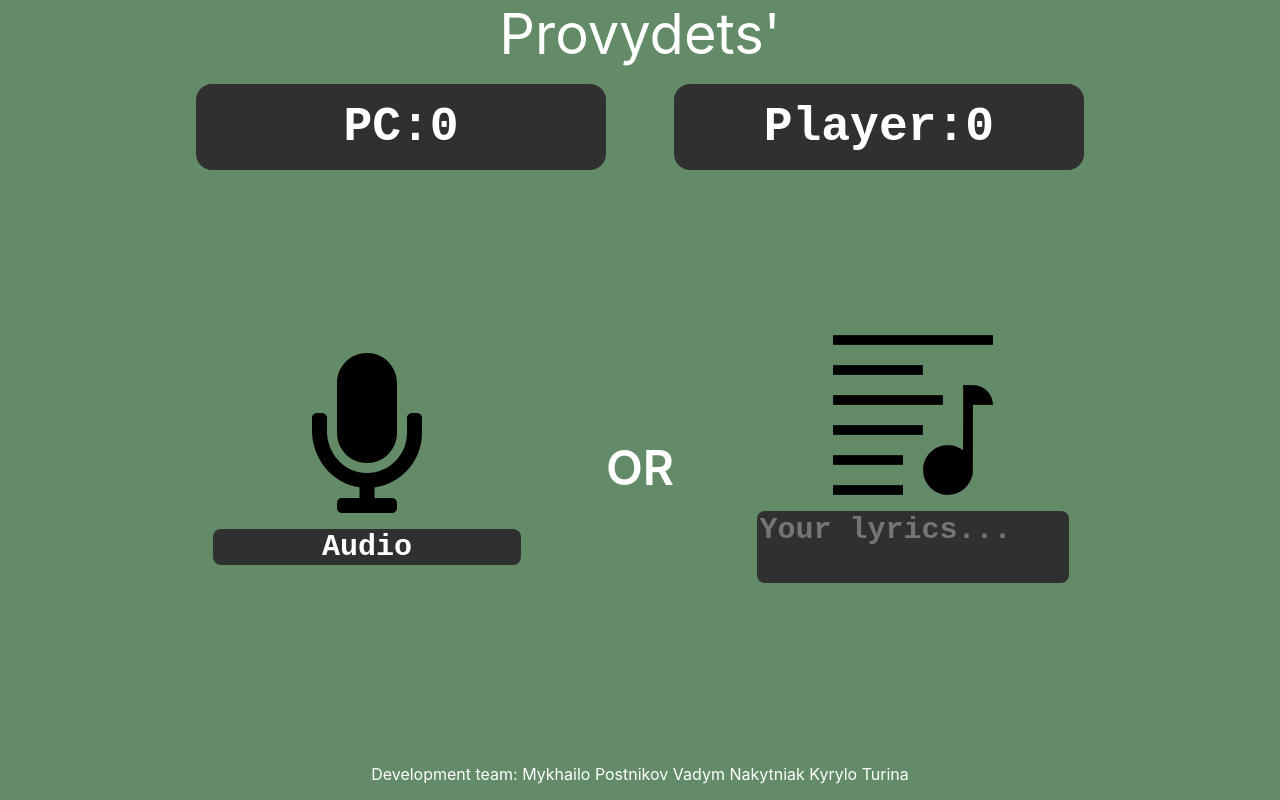
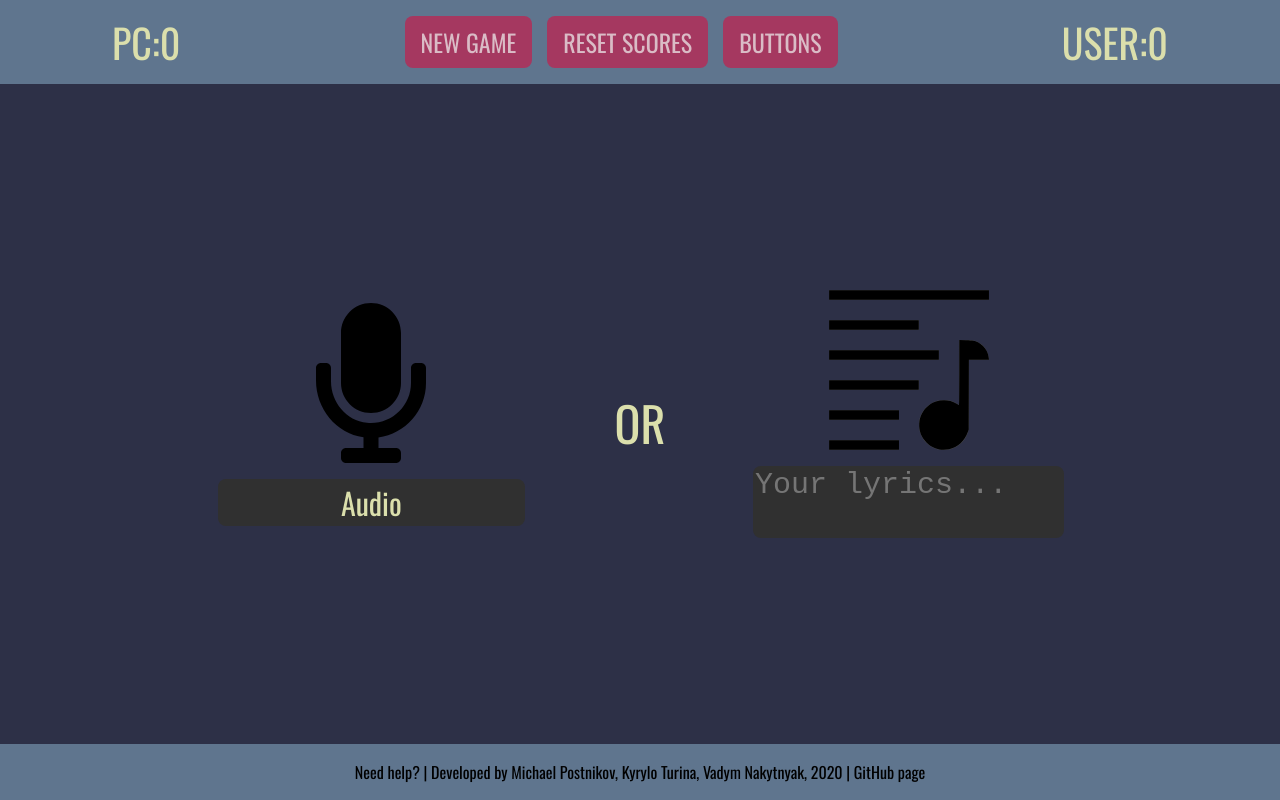
Before and after one commit to mikharkiv/provydets, a React (Create React App) app: page / in a window 1280 px wide. Built offline with nearby package versions, Linux system fonts and the light colour scheme.

Commit message:
Reworked to fit the design

```diff
--- a/public/index.html
+++ b/public/index.html
@@ -24,6 +24,7 @@
       work correctly both with client-side routing and a non-root public URL.
       Learn how to configure a non-root public URL by running `npm run build`.
     -->
+    <link href="https://fonts.googleapis.com/css?family=Oswald&display=swap&subset=cyrillic" rel="stylesheet">
     <title>React App</title>
   </head>
   <body>
--- a/src/App.css
+++ b/src/App.css
@@ -1,17 +1,43 @@
+body {
+  font-family: "Oswald", sans-serif;
+}
+
+button {
+  font-family: "Oswald", sans-serif;
+}
+
 .App {
   display: flex;
   flex-direction: column;
   align-items: center;
   justify-content: center;
-  background-color: rgb(99, 139, 104);
-  color: #ffffff;
+  background-color: #2d3047;
   min-height: 100vh;
+  color: #dbdfac;
+
 }
 
 .App-header {
   text-align: center;
   font-size: calc(40px + 2vmin);
   margin-bottom: 16px;
+  height: 1.5em;
+
+  display: flex;
+  flex-direction: row;
+  justify-content: space-around;
+  align-items: center;
+}
+
+.App-footer,
+.App-header {
+  background-color: #5f758e;
+  width: 100%;
+}
+
+.App-footer {
+  text-align: center;
+  color: #000;
 }
 
 .App-body {
@@ -20,10 +46,6 @@
   display: flex;
   flex-direction: column;
   justify-content: space-between;
-}
-
-.App-footer {
-  text-align: right;
 }
 
 .scoreboard {
@@ -35,15 +57,10 @@
 }
 
 .score {
-  background-color: #303030;
-  font-size: calc(6vmin);
-  font-family: "Courier New";
-  font-weight: 600;
+  font-size: calc(5vmin);
   text-align: center;
   border-radius: 2vmin;
-  padding: 2vmin;
-  width: 40%;
-  box-sizing: border-box;
+  text-transform: uppercase;
 }
 
 .input {
@@ -54,17 +71,18 @@
   justify-content: space-evenly;
 }
 
-.mic, .lyrics {
+.mic,
+.lyrics {
   height: 20vh;
   box-sizing: border-box;
 }
 
 .or {
   font-size: 48px;
-  font-weight: 600;
 }
 
-.listen, .type {
+.listen,
+.type {
   width: 30%;
   display: flex;
   flex-direction: column;
@@ -74,12 +92,40 @@
 .listen-button {
   width: 100%;
   margin: 1rem 0px;
-  font-family: "Courier New";
-  font-weight: 600;
   font-size: calc(14px + 2vmin);
-  color: #fff;
+  color: #dbdfac;
   border: none;
   border-radius: 1vmin;
   background-color: #303030;
   resize: none;
 }
+
+.button-group {
+  display: flex;
+  flex-direction: row;
+  justify-content: space-evenly;
+  align-items: center;
+}
+
+/* middle child */
+.button:not(:first-child):not(:last-child) {
+  margin: 0 15px;
+}
+
+.button {
+  background: #A53860;
+  border: none;
+  padding: 0.5rem 1rem;
+  font-size: calc(3vmin);
+  border-radius: 1vmin;
+  display: flex;
+  align-items: center;
+  text-align: center;
+  text-transform: uppercase;
+  color: rgba(241, 245, 242, 0.7);
+  transition: color 0.5s ease-in-out;
+}
+
+.button:active, .button:hover {
+  color: rgba(241, 245, 242, 1);
+}
--- a/src/App.js
+++ b/src/App.js
@@ -5,9 +5,9 @@ import Body from './Body'
 function App() {
   return (
     <div className="App">
-      <Header/>
-      <Body/>
-      <Footer/>
+      <Header />
+      <Body />
+      <Footer />
     </div>
   );
 }
@@ -15,7 +15,9 @@ function App() {
 function Header() {
   return (
     <header className="App-header">
-      Provydets'
+      <Score name="pc" score="0" />
+      <Buttons />
+      <Score name="user" score="0" />
     </header>
   );
 }
@@ -23,13 +25,57 @@ function Header() {
 function Footer() {
   return (
     <footer className="App-footer">
-      <p>Development team:
-        Mykhailo Postnikov
-        Vadym Nakytniak
-        Kyrylo Turina
+      <p>
+        Need help? | Developed by Michael Postnikov, Kyrylo Turina, Vadym Nakytnyak, 2020 | GitHub page
       </p>
     </footer>
   );
 }
 
 export default App;
+
+class Score extends React.Component {
+  constructor(props) {
+    super(props)
+    this.state = {
+      name: props.name,
+      score: props.score
+    }
+  }
+
+  render() {
+    return <div className="score">
+      {this.state.name}:{this.state.score}
+    </div>
+  }
+}
+
+class Buttons extends React.Component {
+  render() {
+    return (
+      <div className="button-group">
+        <Button type="new game" />
+        <Button type="reset scores" />
+        <Button type="buttons" />
+      </div>
+    )
+  }
+}
+
+class Button extends React.Component {
+
+  constructor(props) {
+    super(props)
+    this.state = {
+      type: props.type,
+    }
+  }
+
+  render() {
+    return (
+      <button className="button" type={this.props.type}>
+        {this.props.type}
+      </button>
+    )
+  }
+}
--- a/src/Body.js
+++ b/src/Body.js
@@ -3,19 +3,9 @@ import React from 'react';
 function Body() {
   return (
     <section className="App-body">
-      <Scoreboard />
       <Inputs />
     </section>
   );
-}
-
-function Scoreboard() {
-  return (
-    <div className="scoreboard">
-      <Score name="PC" score="0"></Score>
-      <Score name="Player" score="0"></Score>
-    </div>
-  )
 }
 
 function Inputs() {
@@ -50,20 +40,4 @@ function Type() {
   )
 }
 
-class Score extends React.Component {
-  constructor(props) {
-    super(props)
-    this.state = {
-      name: props.name,
-      score: props.score
-    }
-  }
-
-  render() {
-    return <div className="score">
-      {this.state.name}:{this.state.score}
-    </div>
-  }
-}
-
 export default Body;
```
